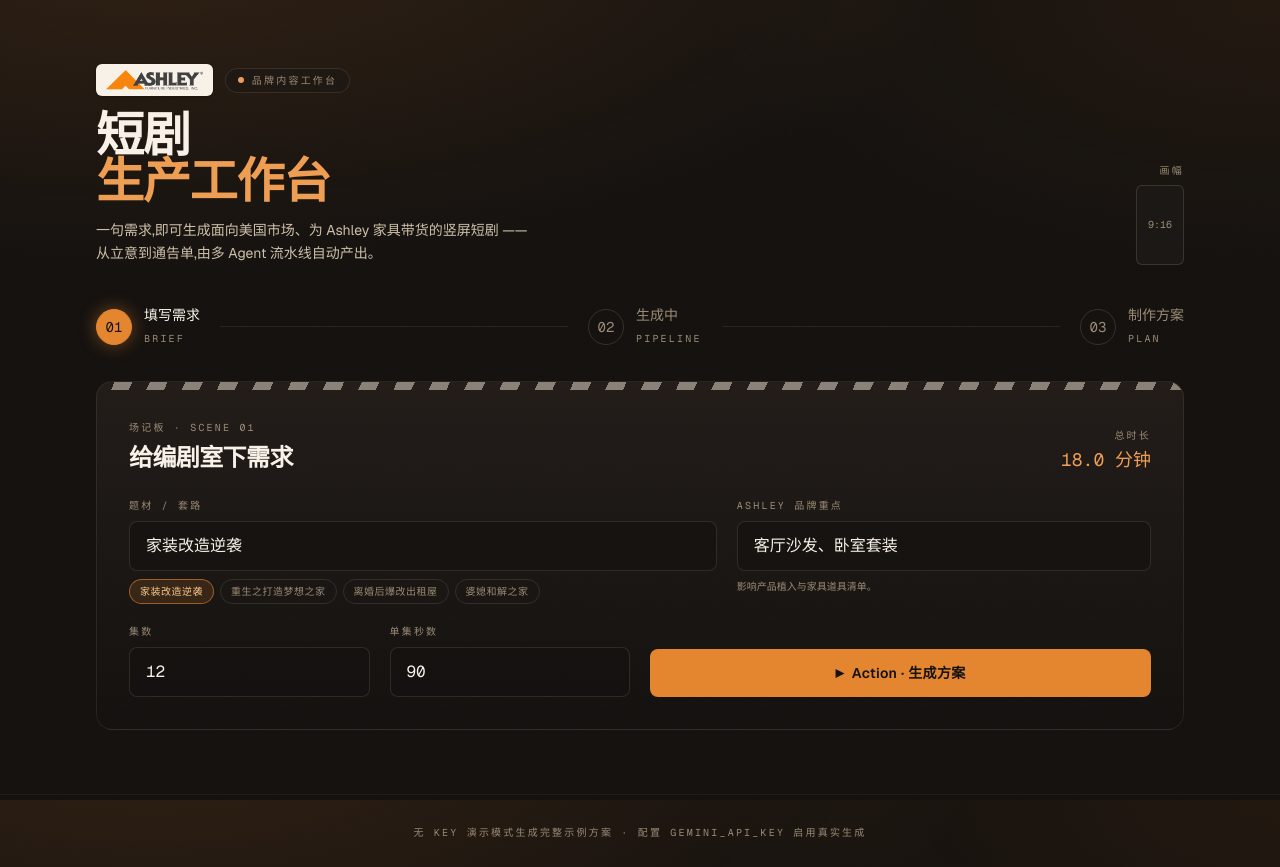
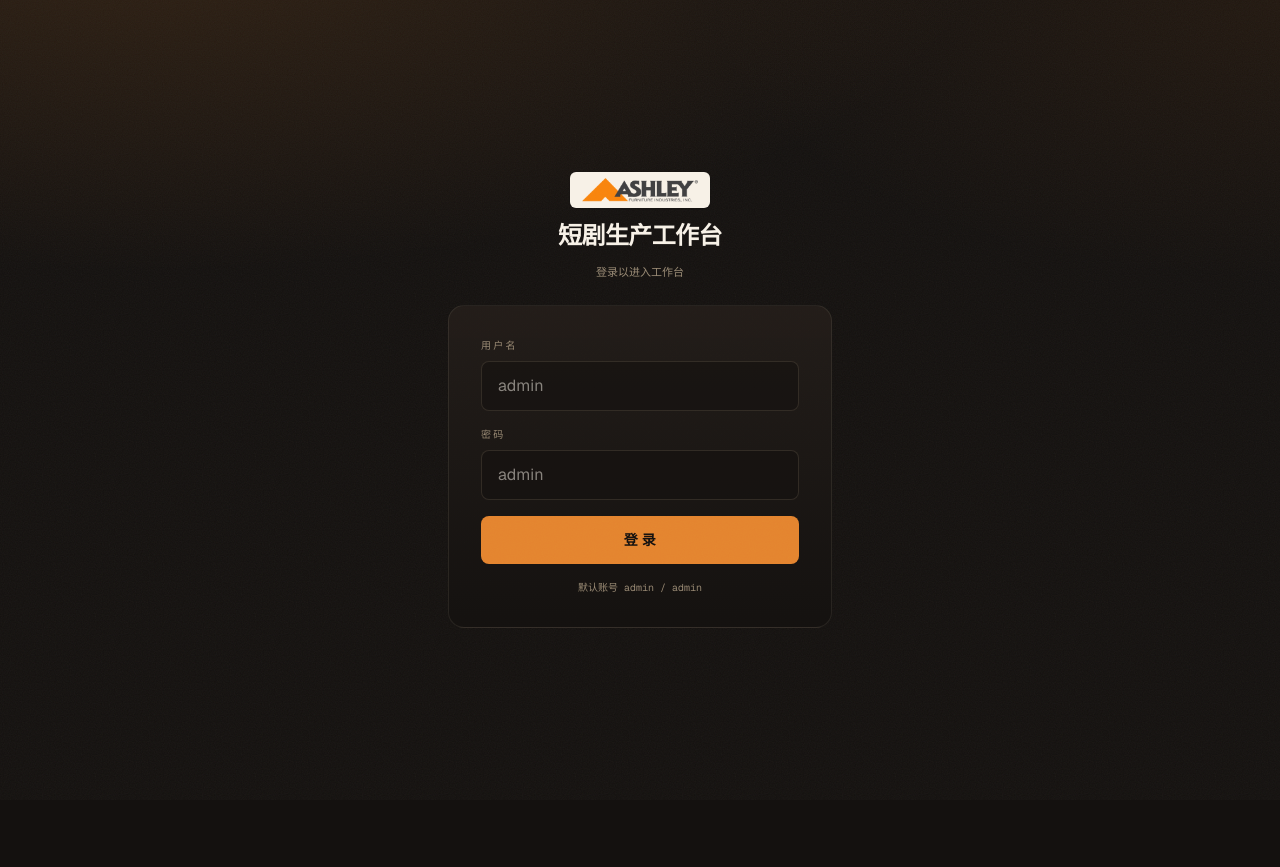
Before and after one commit to VigoWong/ashley-drama-workbench, a Next.js app in the folder frontend/: page / in a window 1280 px wide. After the commit the page ends 800 px from the top, so only its background shows below. Built offline with nearby package versions, Linux system fonts and the light colour scheme; no server answers.

Commit message:
feat(frontend): 登录页鉴权 + 401 自动回登录 + 默认 5集30秒
Co-Authored-By: Claude Opus 4.8 (1M context) <noreply@anthropic.com>

```diff
--- a/frontend/app/page.tsx
+++ b/frontend/app/page.tsx
@@ -1,13 +1,15 @@
 "use client"
 
-import { useState } from "react"
+import { useEffect, useState } from "react"
 import { Brief, Plan, SSEvent } from "@/lib/types"
-import { generate } from "@/lib/api"
+import { generate, UnauthorizedError } from "@/lib/api"
+import { getToken, clearToken } from "@/lib/auth"
 import InputForm from "@/components/InputForm"
 import StageTimeline from "@/components/StageTimeline"
 import PlanView from "@/components/PlanView"
 import ExportBar from "@/components/ExportBar"
 import Stepper, { Step } from "@/components/Stepper"
+import LoginForm from "@/components/LoginForm"
 
 const STAGES = [
   "concept",
@@ -22,12 +24,28 @@ const STAGES = [
 const API = process.env.NEXT_PUBLIC_API ?? "http://localhost:8080"
 
 export default function Home() {
+  const [ready, setReady] = useState(false)
+  const [authed, setAuthed] = useState(false)
   const [step, setStep] = useState<Step>(1)
   const [events, setEvents] = useState<SSEvent[]>([])
   const [plan, setPlan] = useState<Plan | null>(null)
   const [running, setRunning] = useState(false)
   const [failed, setFailed] = useState<string | null>(null)
   const [lastBrief, setLastBrief] = useState<Brief | undefined>(undefined)
+
+  useEffect(() => {
+    setAuthed(Boolean(getToken()))
+    setReady(true)
+  }, [])
+
+  function logout() {
+    clearToken()
+    setAuthed(false)
+    setStep(1)
+    setEvents([])
+    setPlan(null)
+    setFailed(null)
+  }
 
   async function run(brief: Brief) {
     setLastBrief(brief)
@@ -45,6 +63,11 @@ export default function Home() {
         }
       })
     } catch (err) {
+      if (err instanceof UnauthorizedError) {
+        clearToken()
+        setAuthed(false)
+        return
+      }
       setFailed(
         err instanceof Error
           ? `${err.message} — 后端是否在 ${API} 运行?`
@@ -61,6 +84,10 @@ export default function Home() {
     setPlan(null)
     setFailed(null)
   }
+
+  // Avoid SSR/first-paint flash before we know auth state.
+  if (!ready) return null
+  if (!authed) return <LoginForm onAuthed={() => setAuthed(true)} />
 
   return (
     <div className="relative min-h-screen">
@@ -90,11 +117,19 @@ export default function Home() {
               从立意到通告单,由多 Agent 流水线自动产出。
             </p>
           </div>
-          <div className="hidden text-right sm:block">
-            <span className="label-tech">画幅</span>
-            <div className="ml-auto mt-1 flex h-20 w-12 items-center justify-center rounded-md border border-bone-500/25 bg-ink-800">
-              <span className="font-mono text-[10px] text-bone-500">9:16</span>
+          <div className="flex items-center gap-4 sm:flex-col sm:items-end">
+            <div className="hidden text-right sm:block">
+              <span className="label-tech">画幅</span>
+              <div className="ml-auto mt-1 flex h-20 w-12 items-center justify-center rounded-md border border-bone-500/25 bg-ink-800">
+                <span className="font-mono text-[10px] text-bone-500">9:16</span>
+              </div>
             </div>
+            <button
+              onClick={logout}
+              className="rounded-lg border border-bone-500/25 bg-ink-800 px-3 py-1.5 font-mono text-[11px] uppercase tracking-wider text-bone-300 transition hover:border-bone-500/50 hover:text-bone-100"
+            >
+              退出登录
+            </button>
           </div>
         </header>
 
--- a/frontend/components/InputForm.tsx
+++ b/frontend/components/InputForm.tsx
@@ -19,8 +19,8 @@ const GENRE_PRESETS: { zh: string; value: string }[] = [
 
 export default function InputForm({ onSubmit, disabled, defaults }: Props) {
   const [genre, setGenre] = useState(defaults?.genre ?? "家装改造逆袭")
-  const [episodes, setEpisodes] = useState(defaults?.episodes ?? 12)
-  const [episodeSecs, setEpisodeSecs] = useState(defaults?.episodeSecs ?? 90)
+  const [episodes, setEpisodes] = useState(defaults?.episodes ?? 5)
+  const [episodeSecs, setEpisodeSecs] = useState(defaults?.episodeSecs ?? 30)
   const [brandFocus, setBrandFocus] = useState(
     defaults?.brandFocus ?? "客厅沙发、卧室套装"
   )
--- /dev/null
+++ b/frontend/components/LoginForm.tsx
@@ -0,0 +1,99 @@
+"use client"
+
+import { useState } from "react"
+import { login } from "@/lib/auth"
+
+interface Props {
+  onAuthed: () => void
+}
+
+export default function LoginForm({ onAuthed }: Props) {
+  const [username, setUsername] = useState("")
+  const [password, setPassword] = useState("")
+  const [error, setError] = useState<string | null>(null)
+  const [busy, setBusy] = useState(false)
+
+  async function handleSubmit(e: React.FormEvent<HTMLFormElement>) {
+    e.preventDefault()
+    setError(null)
+    setBusy(true)
+    try {
+      await login(username, password)
+      onAuthed()
+    } catch (err) {
+      setError(err instanceof Error ? err.message : "登录失败")
+    } finally {
+      setBusy(false)
+    }
+  }
+
+  return (
+    <div className="flex min-h-screen items-center justify-center px-5">
+      <div className="w-full max-w-sm">
+        <div className="mb-6 flex flex-col items-center gap-3 text-center">
+          {/* eslint-disable-next-line @next/next/no-img-element */}
+          <img
+            src="/ashley-logo.png"
+            alt="Ashley Furniture Industries"
+            className="h-9 w-auto rounded-md bg-bone-50 px-3 py-1.5 shadow-sm ring-1 ring-black/5"
+          />
+          <h1 className="font-display text-2xl font-semibold tracking-tight text-bone-50">
+            短剧生产工作台
+          </h1>
+          <p className="font-mono text-[11px] text-bone-500">登录以进入工作台</p>
+        </div>
+
+        <form onSubmit={handleSubmit} className="panel rounded-2xl p-6 sm:p-8">
+          <div className="space-y-4">
+            <div>
+              <label htmlFor="username" className="label-tech mb-2 block">
+                用户名
+              </label>
+              <input
+                id="username"
+                type="text"
+                autoComplete="username"
+                value={username}
+                onChange={(e) => setUsername(e.target.value)}
+                disabled={busy}
+                placeholder="admin"
+                className="w-full rounded-lg border border-bone-500/20 bg-ink-900/60 px-4 py-3 font-sans text-bone-50 outline-none transition focus:border-ember-500/70 focus:ring-2 focus:ring-ember-500/20 disabled:opacity-50"
+              />
+            </div>
+            <div>
+              <label htmlFor="password" className="label-tech mb-2 block">
+                密码
+              </label>
+              <input
+                id="password"
+                type="password"
+                autoComplete="current-password"
+                value={password}
+                onChange={(e) => setPassword(e.target.value)}
+                disabled={busy}
+                placeholder="admin"
+                className="w-full rounded-lg border border-bone-500/20 bg-ink-900/60 px-4 py-3 font-sans text-bone-50 outline-none transition focus:border-ember-500/70 focus:ring-2 focus:ring-ember-500/20 disabled:opacity-50"
+              />
+            </div>
+
+            {error && (
+              <p className="font-mono text-xs text-signal-stop">✕ {error}</p>
+            )}
+
+            <button
+              type="submit"
+              disabled={busy}
+              className="w-full rounded-lg bg-ember-500 px-6 py-3.5 font-sans text-sm font-semibold tracking-wide text-ink-900 transition hover:bg-ember-400 disabled:cursor-not-allowed disabled:opacity-60"
+            >
+              {busy ? "登录中…" : "登 录"}
+            </button>
+
+            <p className="text-center font-mono text-[10px] text-bone-500">
+              默认账号 admin / admin
+            </p>
+          </div>
+        </form>
+      </div>
+    </div>
+  )
+}
--- a/frontend/lib/api.ts
+++ b/frontend/lib/api.ts
@@ -1,11 +1,27 @@
 import { Brief, SSEvent } from "./types"
+import { getToken } from "./auth"
 
 const API = process.env.NEXT_PUBLIC_API ?? "http://localhost:8080"
 
+// Thrown when the backend rejects the session token; the UI should re-login.
+export class UnauthorizedError extends Error {
+  constructor() {
+    super("UNAUTHORIZED")
+    this.name = "UnauthorizedError"
+  }
+}
+
 export async function generate(brief: Brief, onEvent: (e: SSEvent) => void): Promise<void> {
+  const token = getToken()
   const res = await fetch(`${API}/api/generate`, {
-    method: "POST", headers: { "Content-Type": "application/json" }, body: JSON.stringify(brief),
+    method: "POST",
+    headers: {
+      "Content-Type": "application/json",
+      ...(token ? { Authorization: `Bearer ${token}` } : {}),
+    },
+    body: JSON.stringify(brief),
   })
+  if (res.status === 401) throw new UnauthorizedError()
   if (!res.body) throw new Error("no stream")
   const reader = res.body.getReader()
   const dec = new TextDecoder()
--- /dev/null
+++ b/frontend/lib/auth.ts
@@ -0,0 +1,36 @@
+const API = process.env.NEXT_PUBLIC_API ?? "http://localhost:8080"
+const KEY = "ashley_token"
+
+export function getToken(): string | null {
+  if (typeof window === "undefined") return null
+  return localStorage.getItem(KEY)
+}
+
+export function setToken(t: string) {
+  localStorage.setItem(KEY, t)
+}
+
+export function clearToken() {
+  localStorage.removeItem(KEY)
+}
+
+export async function login(username: string, password: string): Promise<void> {
+  const res = await fetch(`${API}/api/login`, {
+    method: "POST",
+    headers: { "Content-Type": "application/json" },
+    body: JSON.stringify({ username, password }),
+  })
+  if (!res.ok) {
+    let msg = "登录失败"
+    try {
+      const j = await res.json()
+      if (j?.error) msg = j.error
+    } catch {
+      /* keep default */
+    }
+    throw new Error(msg)
+  }
+  const j = await res.json()
+  if (!j?.token) throw new Error("登录响应缺少 token")
+  setToken(j.token)
+}
```
